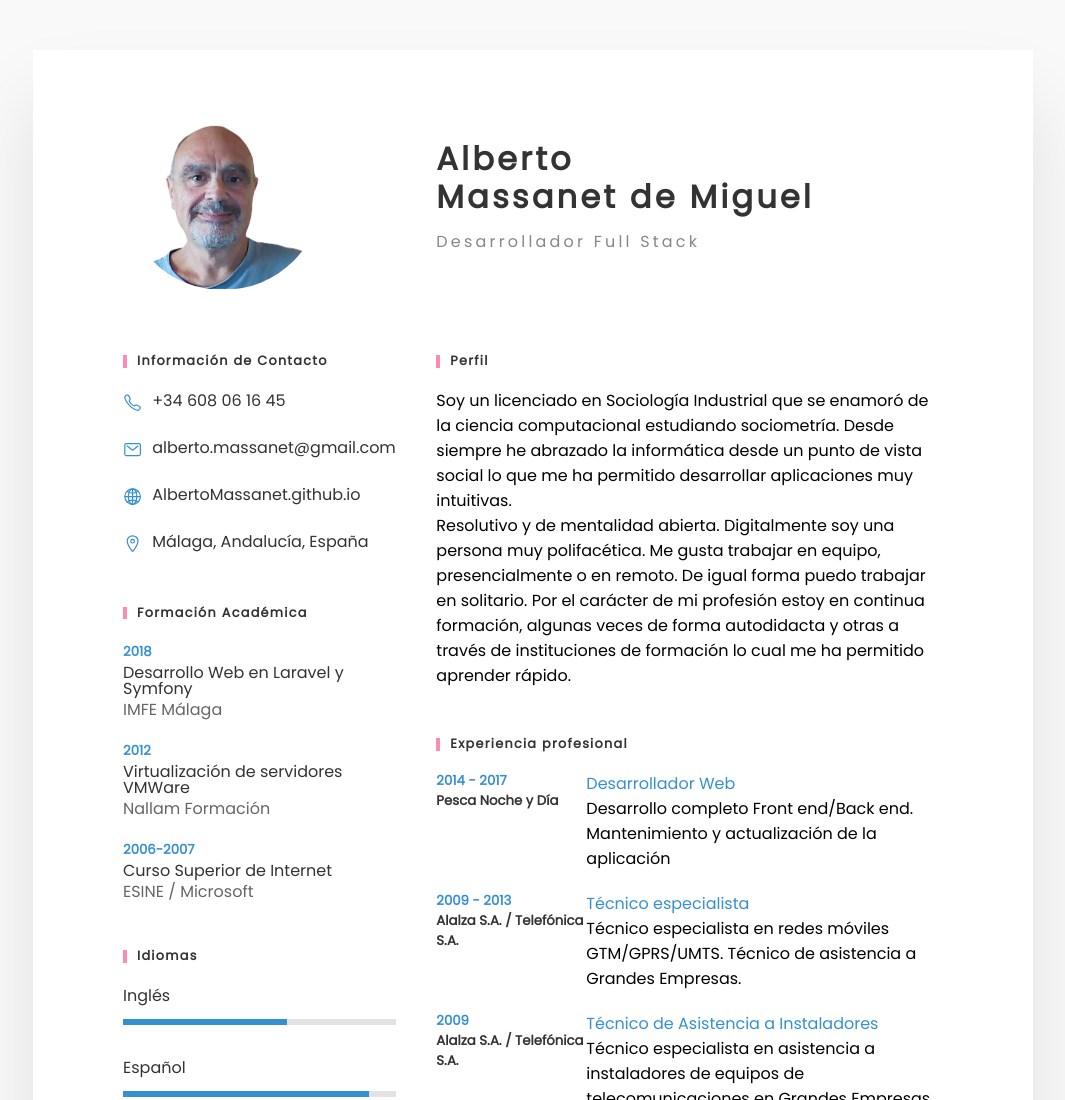
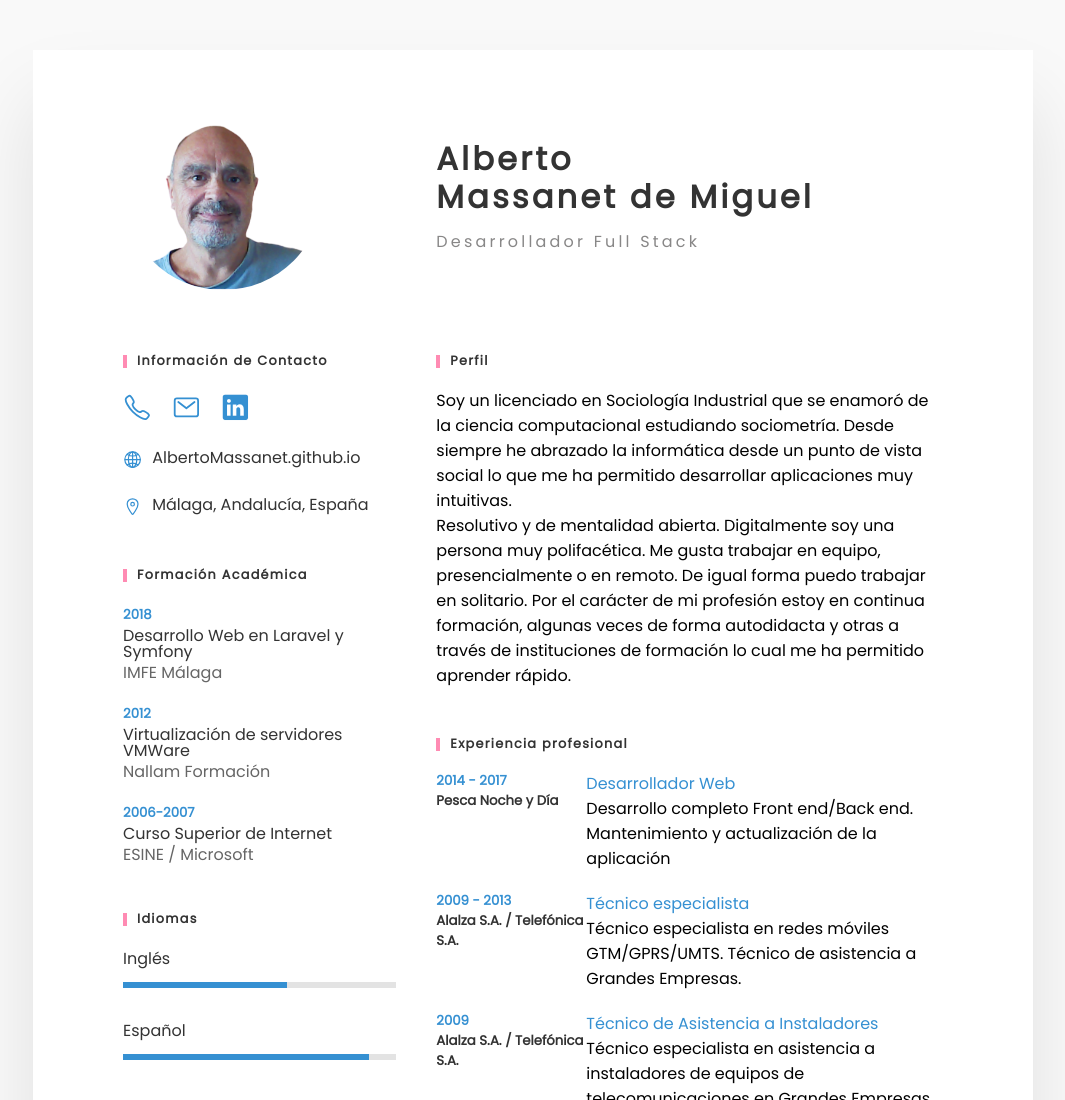
Before and after one commit to AlbertoMassanet/AlbertoMassanet.github.io, a plain HTML site: page index.html in a window 1280 px wide. Shown: the top 1100 px of the page, without its empty margins (107-1172 px from the left). Drawn offline with nearby package versions, Linux system fonts and the light colour scheme.

Commit message:
Update index.html

```diff
--- a/index.html
+++ b/index.html
@@ -137,12 +137,26 @@
       color: #333;
     }
 
+    .container .contentBox ul li .horizontal-icons
+    {
+      display: flex;
+      justify-content: center;
+      align-items: center;
+      margin: -25px 0;
+      gap: 10px;
+    }
 
     .container .contentBox ul li ion-icon
     {
       font-size: 1.2em;
       margin-right: 10px;
       color: #3590d2;
+      pointer-events: none;
+    }
+
+    .container .contentBox ul li .horizontal-icons ion-icon
+    {
+      font-size: 1.8em;
     }
 
     .container .contentBox ul.education li
@@ -393,12 +407,17 @@
         <h3>Información de Contacto</h3>
         <ul>
           <li>
-            <span class="icon"><ion-icon name="call-outline"></ion-icon></span>
-            <span class="text"><a href="tel://+34608061645">+34 608 06 16 45</a></span>
-          </li>
-          <li>
-            <span class="icon"><ion-icon name="mail-outline"></ion-icon></span>
-            <span class="text"><a href="mail://alberto.massanet@gmail.com">alberto.massanet@gmail.com</a></span>
+            <ul class="horizontal-icons">
+              <li>
+                <span class="text" id="tel"><a href="#"><span class="icon"><ion-icon name="call-outline"></ion-icon></span></a></span>
+              </li>
+              <li>
+                <span class="text" id="mail"><a href="#"><span class="icon"><ion-icon name="mail-outline"></ion-icon></span></a></span>
+              </li>
+              <li>
+                <span class="text" title="LinkedIn"><a href="https://www.linkedin.com/in/albertomassanet/"><span class="icon"><ion-icon name="logo-linkedin"></ion-icon></span></a></span>
+              </li>
+            </ul>
           </li>
           <li>
             <span class="icon"><ion-icon name="globe-outline"></ion-icon></span>
@@ -585,6 +604,16 @@
 
   <script type="module" src="https://unpkg.com/ionicons@5.5.2/dist/ionicons/ionicons.esm.js"></script>
   <script nomodule src="https://unpkg.com/ionicons@5.5.2/dist/ionicons/ionicons.js"></script>
+  <script>
+    const t = document.querySelector('#tel');
+    const t_a = t.querySelector('a');
+    const m = document.querySelector('#mail');
+    const m_a = m.querySelector('a');
+    t.setAttribute('title', atob('KzM0IDYwOCAwNiAxNiA0NQ=='));
+    t_a.setAttribute('href', 'tel://' + atob('KzM0IDYwOCAwNiAxNiA0NQ=='));
+    m.setAttribute('title', atob('YWxiZXJ0by5tYXNzYW5ldEBnbWFpbC5jb20='));
+    m_a.setAttribute('href', 'mailto://' + atob('YWxiZXJ0by5tYXNzYW5ldEBnbWFpbC5jb20='))
+  </script>
 
 </body>
 </html>
```
